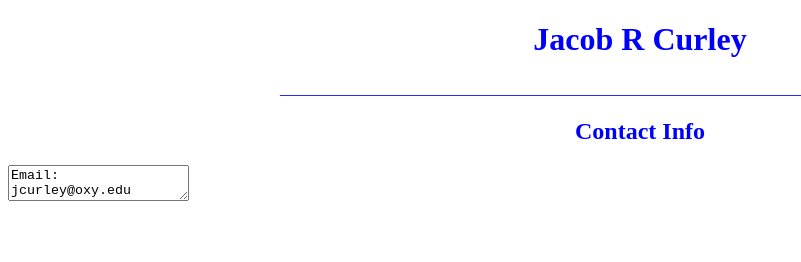
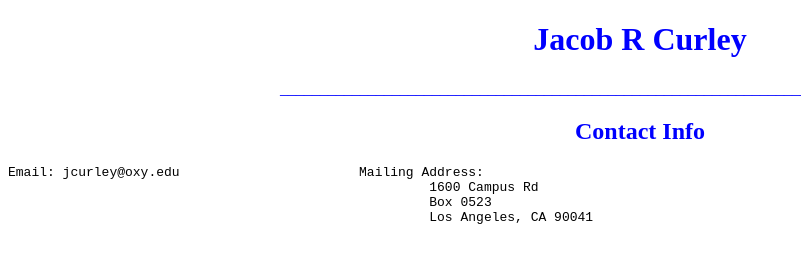
Before and after one commit to scurlej306/scurlej306.github.io, a plain HTML site: page index.html in a window 1280 px wide. Shown: the whole page, without its empty margins (0-801 px from the left). Drawn offline with Linux system fonts and the light colour scheme.

Commit message:
Change to paragraph and preforatted text

```diff
--- a/index.html
+++ b/index.html
@@ -19,9 +19,10 @@
 
 <h2>Contact Info</h2>
 
-<textarea>Email: jcurley@oxy.edu                       Mailing Address:
-                                                       1600 Campus Rd
-                                                       Box 0523
-                                                       Los Angeles, CA 90041</textarea>
+<p><pre>Email: jcurley@oxy.edu                       Mailing Address:
+                                                      1600 Campus Rd
+                                                      Box 0523
+                                                      Los Angeles, CA 90041
+</pre></p>
 </body>
 </html>
```
